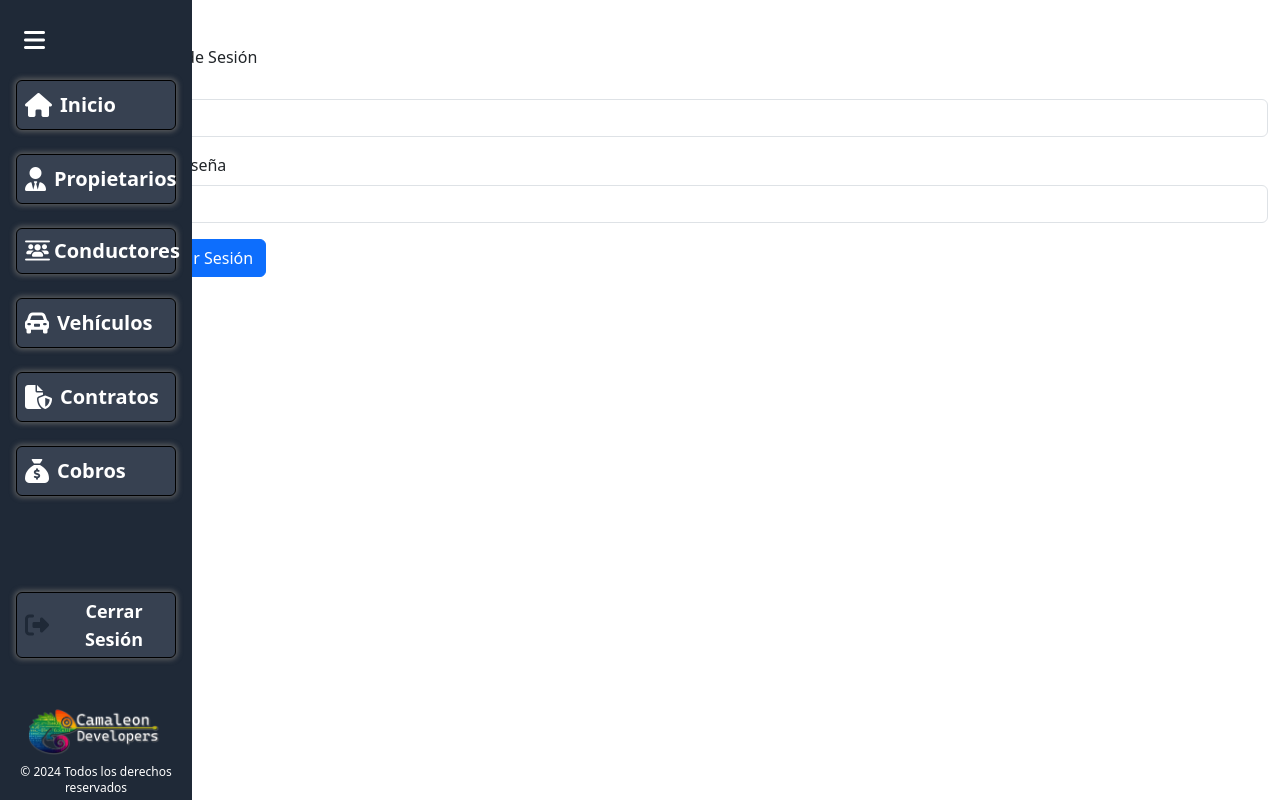
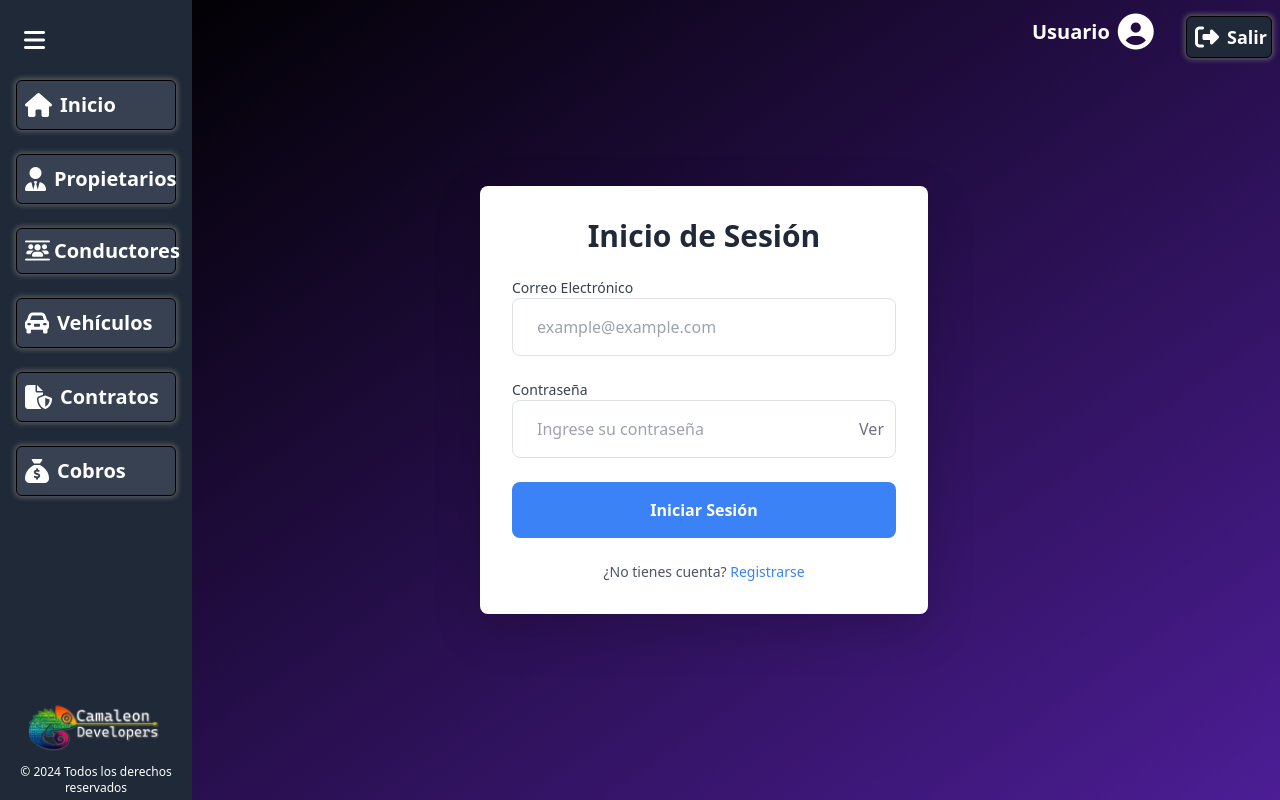
Before and after one commit to MrRobott701/Proyecto, a React (Vite) app in the folder reactfront/: page /login in a window 1280 px wide. Built offline with nearby package versions, Linux system fonts and the light colour scheme; sample sign-in values are in the browser's storage.

Commit message:
Cerrar sesion
Ajuste del boton de cerrar sesion y de notificacion de inicio
Se arreglo el encabezado de vehiculos

```diff
--- a/reactfront/src/components/Auth/Login.jsx
+++ b/reactfront/src/components/Auth/Login.jsx
@@ -1,60 +1,144 @@
 import React, { useState, useContext } from 'react';
-import axiosInstance from '../../axiosConfig'; // Importa la instancia personalizada
+import Swal from 'sweetalert2';
+import axiosInstance from '../../axiosConfig';
 import { AuthContext } from '../../context/AuthContext';
 import { useNavigate } from 'react-router-dom';
 
 function Login() {
   const [form, setForm] = useState({ correo: '', password: '' });
+  const [showPassword, setShowPassword] = useState(false);
   const { setAuthToken } = useContext(AuthContext);
   const navigate = useNavigate();
 
-  const handleChange = (e) => setForm({ ...form, [e.target.name]: e.target.value });
+  // Configuración global del Toast
+  const Toast = Swal.mixin({
+    toast: true,
+    position: 'top-end',
+    showConfirmButton: false,
+    timer: 3000,
+    timerProgressBar: true,
+    didOpen: (toast) => {
+      toast.onmouseenter = Swal.stopTimer;
+      toast.onmouseleave = Swal.resumeTimer;
+    },
+  });
+
+  const handleChange = (e) =>
+    setForm({ ...form, [e.target.name]: e.target.value });
 
   const handleSubmit = async (e) => {
     e.preventDefault();
+
+    // Validación del correo
+    if (!/\S+@\S+\.\S+/.test(form.correo)) {
+      Swal.fire({
+        icon: 'error',
+        title: 'Correo inválido',
+        text: 'Por favor, introduce un correo electrónico válido.',
+        confirmButtonColor: '#3085d6',
+      });
+      return;
+    }
+
     try {
-      const response = await axiosInstance.post('/usuarios/login', form); // Usa la instancia personalizada
+      const response = await axiosInstance.post('/usuarios/login', form);
       const { token, user } = response.data;
 
-      setAuthToken(token); // Guarda el token en el contexto
-      localStorage.setItem('authToken', token); // Opcional: guardar token en localStorage
-      localStorage.setItem('user', JSON.stringify(user)); // Guarda el usuario en localStorage
+      setAuthToken(token);
+      localStorage.setItem('authToken', token);
+      localStorage.setItem('user', JSON.stringify(user));
 
-      console.log(user); // Para depuración
-      navigate('/'); // Redirige al inicio después del login
+      // Mostrar notificación de éxito
+      Toast.fire({
+        icon: 'success',
+        title: 'Inició sesión',
+        timer: 2000,
+      });
+
+      navigate('/');
     } catch (error) {
-      alert(error.response?.data?.message || 'Error en el inicio de sesión');
+      // Mostrar alerta de error
+      Swal.fire({
+        icon: 'error',
+        title: 'Error',
+        text: error.response?.data?.message || 'Error en el inicio de sesión',
+        confirmButtonColor: '#d33',
+      });
     }
   };
 
+  const handleShowRegisterInfo = () => {
+    Swal.fire({
+      icon: 'info',
+      title: 'Registrarse',
+      html: '<p>Para registrarse, contacte al administrador en <a href="mailto:jorge.perez56@uabc.edu.mx" class="text-blue-500">jorge.perez56@uabc.edu.mx</a>.</p>',
+      confirmButtonColor: '#3085d6',
+    });
+  };
+
   return (
-    <div className="container mt-5">
-      <h2>Inicio de Sesión</h2>
-      <form onSubmit={handleSubmit}>
-        <div className="mb-3">
-          <label className="form-label">Correo</label>
+    <div className="flex justify-center items-center min-h-screen bg-gradient-to-br from-black to-violet-900">
+      <div className="w-full max-w-md bg-white p-8 rounded-lg shadow-lg">
+        <h2 className="text-3xl font-bold text-center text-gray-800 mb-6">
+          Inicio de Sesión
+        </h2>
+        <form onSubmit={handleSubmit} className="space-y-6">
+          <div>
+            <label className="block text-sm font-medium text-gray-700">
+              Correo Electrónico
+            </label>
             <input
               type="email"
               name="correo"
               value={form.correo}
               onChange={handleChange}
-            className="form-control"
+              className="w-full px-4 py-3 border border-gray-300 rounded-lg focus:ring-blue-500 focus:border-blue-500"
+              placeholder="example@example.com"
               required
             />
           </div>
-        <div className="mb-3">
-          <label className="form-label">Contraseña</label>
+          <div>
+            <label className="block text-sm font-medium text-gray-700">
+              Contraseña
+            </label>
+            <div className="relative">
               <input
-            type="password"
+                type={showPassword ? 'text' : 'password'}
                 name="password"
                 value={form.password}
                 onChange={handleChange}
-            className="form-control"
+                className="w-full px-4 py-3 border border-gray-300 rounded-lg focus:ring-blue-500 focus:border-blue-500"
+                placeholder="Ingrese su contraseña"
                 required
               />
+              <button
+                type="button"
+                onClick={() => setShowPassword(!showPassword)}
+                className="absolute inset-y-0 right-3 flex items-center text-gray-500 hover:text-gray-700"
+              >
+                {showPassword ? 'Ocultar' : 'Ver'}
+              </button>
             </div>
-        <button type="submit" className="btn btn-primary">Iniciar Sesión</button>
+          </div>
+          <button
+            type="submit"
+            className="w-full bg-blue-500 text-white py-3 rounded-lg font-semibold hover:bg-blue-600 focus:ring-4 focus:ring-blue-300"
+          >
+            Iniciar Sesión
+          </button>
         </form>
+        <div className="mt-6 text-center">
+          <p className="text-gray-600 text-sm">
+            ¿No tienes cuenta?{' '}
+            <button
+              onClick={handleShowRegisterInfo}
+              className="text-blue-500 font-medium hover:underline"
+            >
+              Registrarse
+            </button>
+          </p>
+        </div>
+      </div>
     </div>
   );
 }
--- a/reactfront/src/components/CompContratos/others/Encabezado.jsx
+++ b/reactfront/src/components/CompContratos/others/Encabezado.jsx
@@ -1,7 +1,7 @@
 const Encabezado = () => {
 
     return (
-<header className="fixed w-full z-50">
+<header className="bg-gray-800 fixed w-full z-30">
 {/* Barra superior */}
 <section className="py-2 text-white text-center flex justify-center items-center">
 <i className="fa-solid fa-file-shield text-white text-5xl h-14 mr-6"></i>
--- a/reactfront/src/components/Nav.jsx
+++ b/reactfront/src/components/Nav.jsx
@@ -64,9 +64,28 @@ const Nav = ({ isCollapsed, setIsCollapsed }) => {
     {user?.nombre || "Usuario"}
   </span>
   <i className="fa-solid fa-user-circle text-white text-4xl ml-2"></i>
-
 </div>
 
+<div className="z-50 fixed right-2 text-xl flex top-0">
+<button
+                onClick={cerrarSession}
+                className={`flex items-center p-1 border rounded-md border-black text-white bg-gray-800
+                          hover: transform hover:scale-105 transition-all duration-300
+                           focus:outline-none mt-3`}
+                style={{
+                  boxShadow: "0px 0px 5px 2px rgba(101, 101, 101, 0.8)",
+                }}
+              >
+                <i
+                  className={"fa-solid fa-right-from-bracket text-2xl ml-1"}
+                ></i>
+                <span
+                  className="text-lg font-semibold ml-2"
+                >
+                  Salir
+                </span>
+              </button>
+</div>
 
 
 
@@ -286,7 +305,7 @@ const Nav = ({ isCollapsed, setIsCollapsed }) => {
               </Link>
             </li>
 
-            {/* Cerrar Sesión */}
+            {/* Cerrar Sesión
             <li>
               <button
                 onClick={cerrarSession}
@@ -311,32 +330,59 @@ const Nav = ({ isCollapsed, setIsCollapsed }) => {
                 </span>
               </button>
             </li>
+            */}
           </ul>
         </div>
-
 {/* Footer en el sidebar */}
 <div className="absolute bottom-0 w-full py-1 bg-gray-800">
+  {/* Contenedor de las imágenes */}
+  <div className="relative flex items-center justify-center h-14 w-30">
+    {/* Icono para el estado expandido */}
     <a
       href="https://staging.costaensenada.com/"
       target="_blank"
       rel="noopener noreferrer"
-            className="flex text-2xl items-center justify-center"
+      className={`absolute transition-opacity duration-300 ${
+        isCollapsed ? 'opacity-0 pointer-events-none' : 'opacity-100 pointer-events-auto'
+      }`}
     >
-            {!isCollapsed && (
-              <img src={camIcon} alt="Cam Icon" className="h-12 w-30" />
-            )}
+      <img
+        src={camIcon}
+        alt="Cam Icon"
+        className="h-12 w-30 hover:scale-110 transition-transform duration-300"
+      />
     </a>
-          {!isCollapsed ? (
-            <p className="text-center text-white text-xs mt-2">
+
+    {/* Icono para el estado colapsado */}
+    <a
+      href="https://staging.costaensenada.com/"
+      target="_blank"
+      rel="noopener noreferrer"
+      className={`absolute transition-opacity duration-300 ${
+        isCollapsed ? 'opacity-100 pointer-events-auto' : 'opacity-0 pointer-events-none'
+      }`}
+    >
+      <img
+        src={camIcon2}
+        alt="Cam Icon"
+        className="h-12 w-30 hover:scale-110 transition-transform duration-300"
+      />
+    </a>
+  </div>
+
+  {/* Texto para el estado expandido */}
+  <p
+    className={`text-center text-white text-xs mt-2 transition-all duration-300 ${
+      isCollapsed ? 'opacity-0 translate-y-5 pointer-events-none' : 'opacity-100 translate-y-0'
+    }`}
+  >
     &copy; 2024 Todos los derechos reservados
   </p>
-          ) : (
-            <>
+</div>
 
-            <img src={camIcon2} alt="Cam Icon" className="ml-3 h-14 w-30 mb-8"/>
-            </>
-          )}
-        </div>
+
+
+
       </div>
     </>
   );
```
Lines whose indentation alone changed are shown as unchanged.
